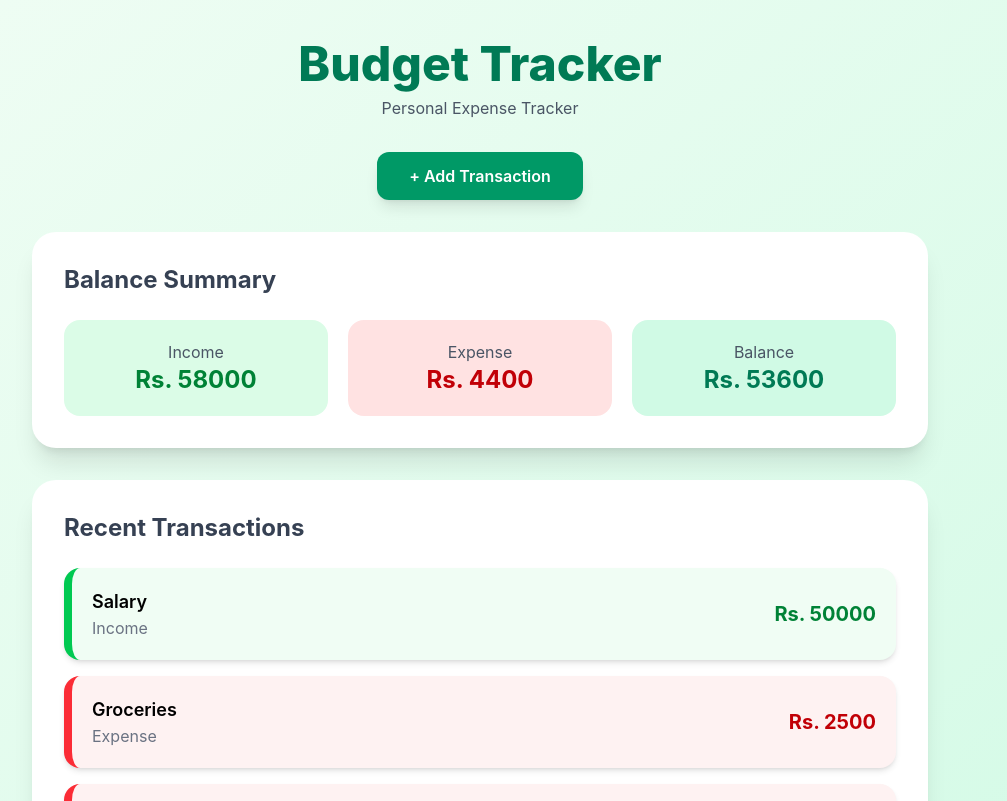
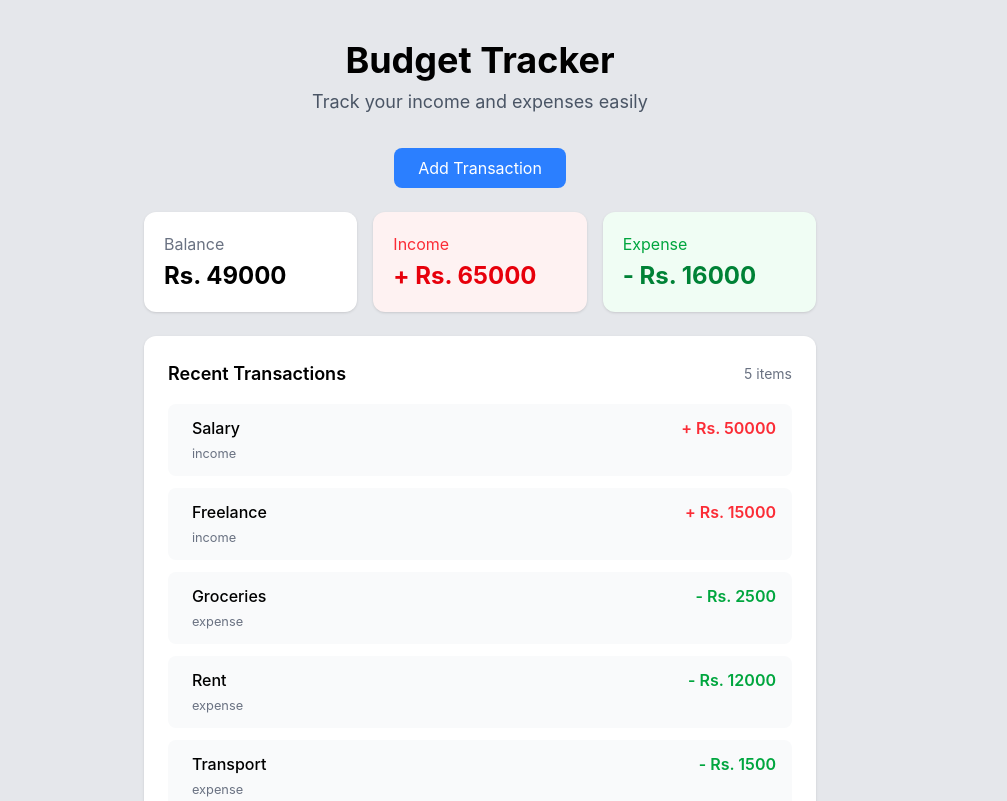
Before and after one commit to lazana-stha/Budget-Tracker, a React app in the folder frontend/: page / in a window 1280 px wide. Shown: the top 801 px of the page, without its empty margins (160-1167 px from the left). Built offline with nearby package versions, Linux system fonts and the light colour scheme; the HTML template or start-up script is replaced by a standard one.

Commit message:
Implemented useState for transactions, added functional form with add/cancel, and improved dashboard UI using Tailwind CSS

```diff
--- a/frontend/src/App.jsx
+++ b/frontend/src/App.jsx
@@ -2,39 +2,58 @@
 import BalanceSummary from "./components/BalanceSummary";
 import TransactionList from "./components/TransactionList";
 import Button from "./components/Button";
+import TransactionForm from "./pages/TransactionForm";
 
 function App() {
-  const [transactions] = useState([
+  const [showForm, setShowForm] = useState(false);
+
+  const [transactions, setTransactions] = useState([
     { id: 1, title: "Salary", amount: 50000, type: "income" },
-    { id: 2, title: "Groceries", amount: 2500, type: "expense" },
-    { id: 3, title: "Internet Bill", amount: 1200, type: "expense" },
-    { id: 4, title: "Freelance Work", amount: 8000, type: "income" },
-    { id: 5, title: "Movie", amount: 700, type: "expense" },
+    { id: 2, title: "Freelance", amount: 15000, type: "income" },
+    { id: 3, title: "Groceries", amount: 2500, type: "expense" },
+    { id: 4, title: "Rent", amount: 12000, type: "expense" },
+    { id: 5, title: "Transport", amount: 1500, type: "expense" },
   ]);
 
+  const addTransaction = (data) => {
+    const newTransaction = {
+      id: Date.now(),
+      ...data,
+    };
+
+    setTransactions([newTransaction, ...transactions]);
+    setShowForm(false);
+  };
+
   return (
-    <div className="min-h-screen bg-gradient-to-br from-green-50 to-emerald-100 py-10 px-5">
+    <div className="min-h-screen bg-gray-200 px-4 py-10">
+      <div className="max-w-2xl mx-auto">
+        {/* HEADER */}
+        <div className="text-center mb-8">
+          <h1 className="text-4xl font-bold mb-2">Budget Tracker</h1>
 
-      <div className="max-w-4xl mx-auto">
-
-        <h1 className="text-5xl font-extrabold text-center text-emerald-700">
-          Budget Tracker
-        </h1>
-
-        <p className="text-center text-gray-600 mt-2 mb-8">
-          Personal Expense Tracker
-        </p>
-
-        <div className="flex justify-center mb-8">
-          <Button />
+          <p className="text-gray-600 text-lg">
+            Track your income and expenses easily
+          </p>
         </div>
 
-        <BalanceSummary />
+        {!showForm ? (
+          <>
+            {/* BUTTON */}
+            <div className="flex justify-center mb-6">
+              <Button onClick={() => setShowForm(true)} />
+            </div>
 
-        <TransactionList transactions={transactions} />
-
+            <BalanceSummary transactions={transactions} />
+            <TransactionList transactions={transactions} />
+          </>
+        ) : (
+          <TransactionForm
+            onAdd={addTransaction}
+            onCancel={() => setShowForm(false)}
+          />
+        )}
       </div>
-
     </div>
   );
 }
--- a/frontend/src/components/BalanceSummary.jsx
+++ b/frontend/src/components/BalanceSummary.jsx
@@ -1,27 +1,34 @@
-function BalanceSummary() {
-  const income = 58000;
-  const expense = 4400;
+function BalanceSummary({ transactions }) {
+  const income = transactions
+    .filter((t) => t.type === "income")
+    .reduce((acc, t) => acc + t.amount, 0);
+
+  const expense = transactions
+    .filter((t) => t.type === "expense")
+    .reduce((acc, t) => acc + t.amount, 0);
+
   const balance = income - expense;
 
   return (
-    <div className="bg-white rounded-3xl shadow-xl p-8 mb-8">
-      <h2 className="text-2xl font-bold text-gray-700 mb-6">Balance Summary</h2>
+    <div className="grid grid-cols-1 md:grid-cols-3 gap-4 mb-6">
+      {/* BALANCE */}
+      <div className="bg-white p-5 rounded-xl shadow-sm">
+        <p className="text-gray-500">Balance</p>
+        <h2 className="text-2xl font-bold mt-1">Rs. {balance}</h2>
+      </div>
 
-      <div className="grid md:grid-cols-3 gap-5">
-        <div className="bg-green-100 rounded-2xl p-5 text-center">
-          <p className="text-gray-600">Income</p>
-          <h3 className="text-2xl font-bold text-green-700">Rs. {income}</h3>
-        </div>
+      {/* INCOME */}
+      <div className="bg-red-50 p-5 rounded-xl shadow-sm">
+        <p className="text-red-500">Income</p>
+        <h2 className="text-2xl font-bold mt-1 text-red-600">+ Rs. {income}</h2>
+      </div>
 
-        <div className="bg-red-100 rounded-2xl p-5 text-center">
-          <p className="text-gray-600">Expense</p>
-          <h3 className="text-2xl font-bold text-red-700">Rs. {expense}</h3>
-        </div>
-
-        <div className="bg-emerald-100 rounded-2xl p-5 text-center">
-          <p className="text-gray-600">Balance</p>
-          <h3 className="text-2xl font-bold text-emerald-700">Rs. {balance}</h3>
-        </div>
+      {/* EXPENSE */}
+      <div className="bg-green-50 p-5 rounded-xl shadow-sm">
+        <p className="text-green-600">Expense</p>
+        <h2 className="text-2xl font-bold mt-1 text-green-700">
+          - Rs. {expense}
+        </h2>
       </div>
     </div>
   );
--- a/frontend/src/components/Button.jsx
+++ b/frontend/src/components/Button.jsx
@@ -1,11 +1,10 @@
-import { Link } from "react-router-dom";
-
-export default function Button() {
+export default function Button({ data = "Add Transaction", onClick }) {
   return (
-    <Link to="/add">
-      <button className="bg-emerald-600 hover:bg-emerald-700 transition text-white font-semibold px-8 py-3 rounded-xl shadow-lg">
-        + Add Transaction
-      </button>
-    </Link>
+    <button
+      onClick={onClick}
+      className="bg-blue-500 text-white px-6 py-2 rounded-lg hover:bg-blue-600 transition"
+    >
+      {data}
+    </button>
   );
 }
--- a/frontend/src/components/TransactionItem.jsx
+++ b/frontend/src/components/TransactionItem.jsx
@@ -1,26 +1,27 @@
 function TransactionItem({ transaction }) {
+  const isIncome = transaction.type === "income";
+
   return (
-    <div
-      className={`flex justify-between items-center rounded-2xl p-5 shadow-md transition hover:scale-[1.02]
+    <div className="flex items-center justify-between bg-gray-50 rounded-lg overflow-hidden">
+      {/* LEFT COLOR BAR */}
+      <div
+        className={`w-2 h-full ${isIncome ? "bg-red-500" : "bg-green-500"}`}
+      ></div>
 
-      ${
-        transaction.type === "income"
-          ? "bg-green-50 border-l-8 border-green-500"
-          : "bg-red-50 border-l-8 border-red-500"
-      }`}
-    >
-      <div>
-        <h3 className="font-semibold text-lg">{transaction.title}</h3>
+      {/* CONTENT */}
+      <div className="flex justify-between w-full px-4 py-3">
+        <div>
+          <p className="font-medium">{transaction.title}</p>
+          <small className="text-gray-500">{transaction.type}</small>
+        </div>
 
-        <p className="text-gray-500 capitalize">{transaction.type}</p>
-      </div>
-
-      <div
-        className={`font-bold text-xl
-
-        ${transaction.type === "income" ? "text-green-700" : "text-red-700"}`}
-      >
-        Rs. {transaction.amount}
+        <p
+          className={`font-semibold ${
+            isIncome ? "text-red-500" : "text-green-600"
+          }`}
+        >
+          {isIncome ? "+" : "-"} Rs. {transaction.amount}
+        </p>
       </div>
     </div>
   );
--- a/frontend/src/components/TransactionList.jsx
+++ b/frontend/src/components/TransactionList.jsx
@@ -2,14 +2,17 @@
 
 function TransactionList({ transactions }) {
   return (
-    <div className="bg-white rounded-3xl shadow-xl p-8">
-      <h2 className="text-2xl font-bold text-gray-700 mb-6">
-        Recent Transactions
-      </h2>
+    <div className="bg-white p-6 rounded-xl shadow-sm">
+      <div className="flex justify-between items-center mb-4">
+        <h2 className="text-lg font-semibold">Recent Transactions</h2>
+        <span className="text-sm text-gray-500">
+          {transactions.length} items
+        </span>
+      </div>
 
-      <div className="space-y-4">
-        {transactions.map((transaction) => (
-          <TransactionItem key={transaction.id} transaction={transaction} />
+      <div className="space-y-3">
+        {transactions.map((t) => (
+          <TransactionItem key={t.id} transaction={t} />
         ))}
       </div>
     </div>
--- a/frontend/src/pages/TransactionForm.jsx
+++ b/frontend/src/pages/TransactionForm.jsx
@@ -1,49 +1,73 @@
-import { useNavigate } from "react-router-dom";
+import { useState } from "react";
 
-export default function TransactionForm() {
-  const navigate = useNavigate();
+export default function TransactionForm({ onAdd, onCancel }) {
+  const [title, setTitle] = useState("");
+  const [amount, setAmount] = useState("");
+  const [type, setType] = useState("income");
+
+  const handleSubmit = (e) => {
+    e.preventDefault();
+
+    if (!title || !amount) return;
+
+    onAdd({
+      title,
+      amount: Number(amount),
+      type,
+    });
+
+    setTitle("");
+    setAmount("");
+    setType("income");
+  };
 
   return (
-    <div className="min-h-screen bg-gradient-to-br from-green-50 to-emerald-100 flex justify-center items-center">
-      <form className="bg-white rounded-3xl shadow-xl p-8 w-96">
-        <h2 className="text-3xl font-bold text-center text-emerald-700 mb-6">
+    <form onSubmit={handleSubmit} className="bg-white p-5 rounded-lg">
+      <h2 className="text-xl font-semibold mb-4 text-center">
         Add Transaction
       </h2>
 
       <input
         type="text"
-          placeholder="Transaction Name"
-          className="border-2 border-gray-200 rounded-xl p-3 w-full mb-4 outline-none focus:border-emerald-500"
+        placeholder="Title"
+        className="border p-2 w-full mb-3"
+        value={title}
+        onChange={(e) => setTitle(e.target.value)}
       />
 
       <input
         type="number"
         placeholder="Amount"
-          className="border-2 border-gray-200 rounded-xl p-3 w-full mb-4 outline-none focus:border-emerald-500"
+        className="border p-2 w-full mb-3"
+        value={amount}
+        onChange={(e) => setAmount(e.target.value)}
       />
 
-        <select className="border-2 border-gray-200 rounded-xl p-3 w-full mb-6 outline-none focus:border-emerald-500">
-          <option>Income</option>
-          <option>Expense</option>
+      <select
+        className="border p-2 w-full mb-4"
+        value={type}
+        onChange={(e) => setType(e.target.value)}
+      >
+        <option value="income">Income</option>
+        <option value="expense">Expense</option>
       </select>
 
-        <div className="flex gap-4">
+      <div className="flex justify-between">
         <button
           type="submit"
-            className="flex-1 bg-emerald-600 hover:bg-emerald-700 text-white py-3 rounded-xl font-semibold"
+          className="bg-green-500 text-white px-4 py-2 rounded"
         >
-            Save
+          Add
         </button>
 
         <button
           type="button"
-            onClick={() => navigate("/")}
-            className="flex-1 bg-gray-500 hover:bg-gray-600 text-white py-3 rounded-xl font-semibold"
+          onClick={onCancel}
+          className="bg-gray-400 text-white px-4 py-2 rounded"
         >
           Cancel
         </button>
       </div>
     </form>
-    </div>
   );
 }
```
Lines whose indentation alone changed are shown as unchanged.
